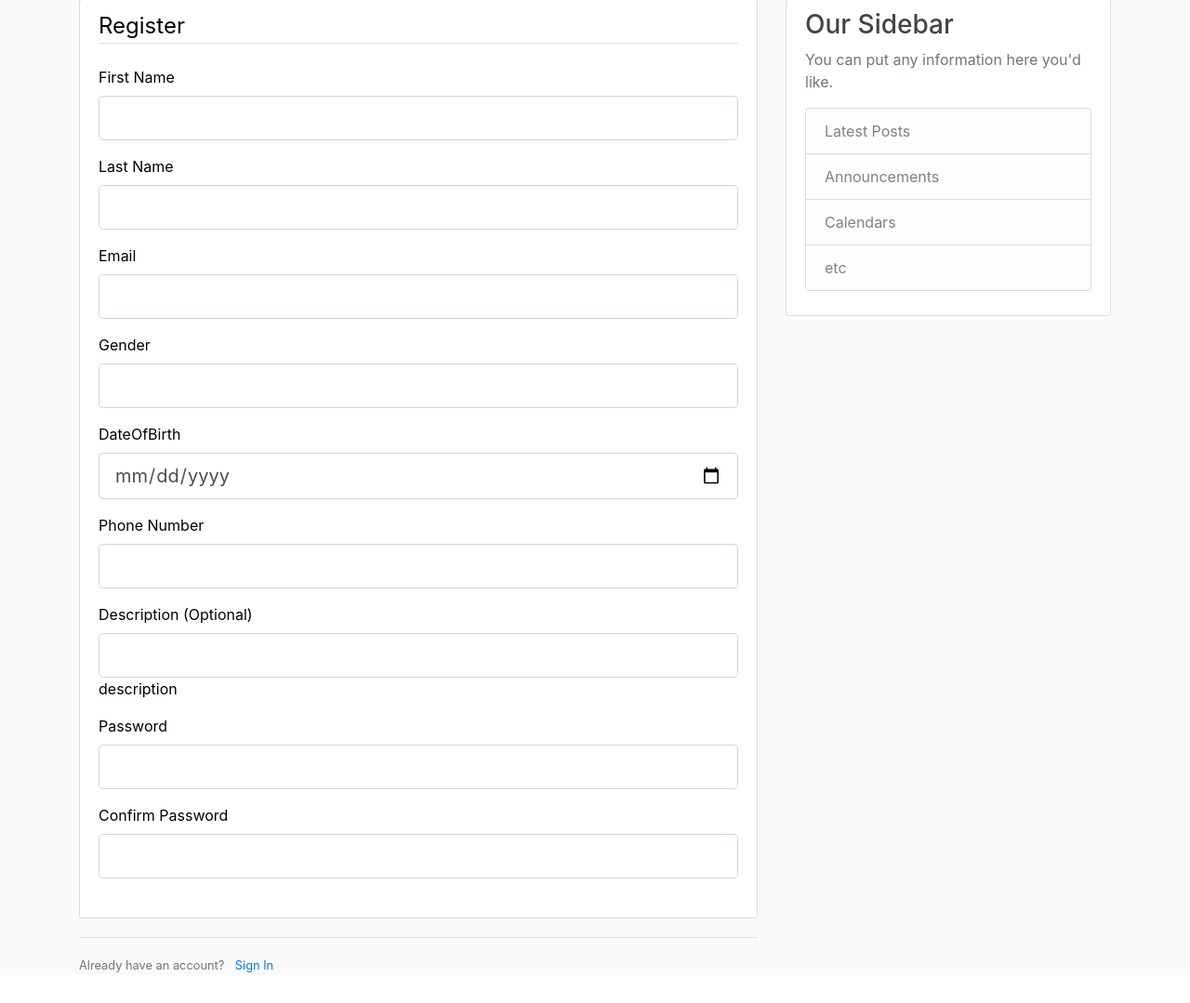
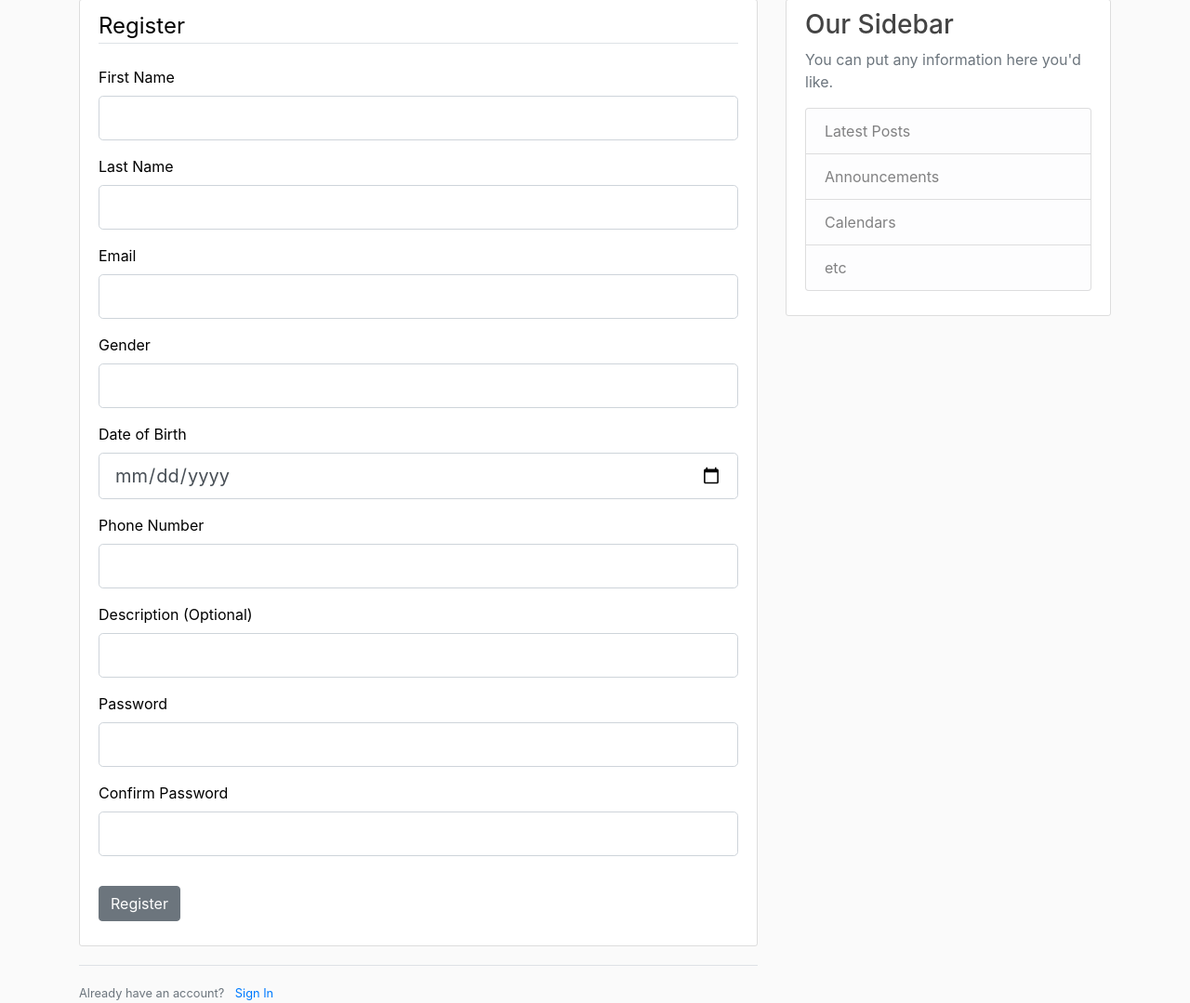
Before and after one commit to Aymen-Mohammednur/InterNect, a Flask app: template interNect/templates/intern_register.html in a window 1280 px wide. Shown: the part 129-1208 px from the top of the page at 93% size. Before the commit the page ends 1175 px from the top, so only its background shows below. Run offline with Flask 2, Linux system fonts and the light colour scheme; the template is opened without the code that fills it: values that come from a table or form of the project are taken from there, others are empty; parts of the project's set-up code (start-up, migrations or seed data) failed here and were passed over; some libraries are stand-ins or nearby versions.

Commit message:
errors in intern registration fixed

```diff
--- a/interNect/intern/forms.py
+++ b/interNect/intern/forms.py
@@ -12,7 +12,7 @@ class InternRegistrationForm(FlaskForm):
                                             Length(min=2, max=15)])
     email = StringField('Email', validators=[DataRequired(), Email()])
     gender = StringField('Gender', validators=[DataRequired()])
-    date_of_birth = DateField('DateOfBirth', format='%Y-%m-%D')
+    date_of_birth = DateField('Date of Birth', format='%Y-%m-%D')
     phone_number = StringField('Phone Number', validators=[DataRequired()])
     description = StringField('Description (Optional)')
     password = PasswordField('Password', validators=[DataRequired()])
--- a/interNect/templates/intern_register.html
+++ b/interNect/templates/intern_register.html
@@ -109,7 +109,7 @@
                             </div>
                     {% else %}
                         {{ form.description(class="form-control form-control-lg") }}
-                    {% endif %}description
+                    {% endif %}
                 </div>
 
                 <div class="form-group">
@@ -143,7 +143,7 @@
             </fieldset>
 
             <div class="form-group">
-                {{ form.submit(class="btn btn-secondary") }}
+                {{ form.register(class="btn btn-secondary") }}
             </div>
 
         </form>
@@ -151,7 +151,7 @@
 
     <div class="border-top pt-3">
         <small class="text-muted">
-            Already have an account? <a class="ml-2" href="{{ url_for('login') }}">Sign In</a>
+            Already have an account? <a class="ml-2" href="#">Sign In</a>
         </small>
     </div>
 
```
Also changed, not shown: requirements.txt (+16 -1 lines).
